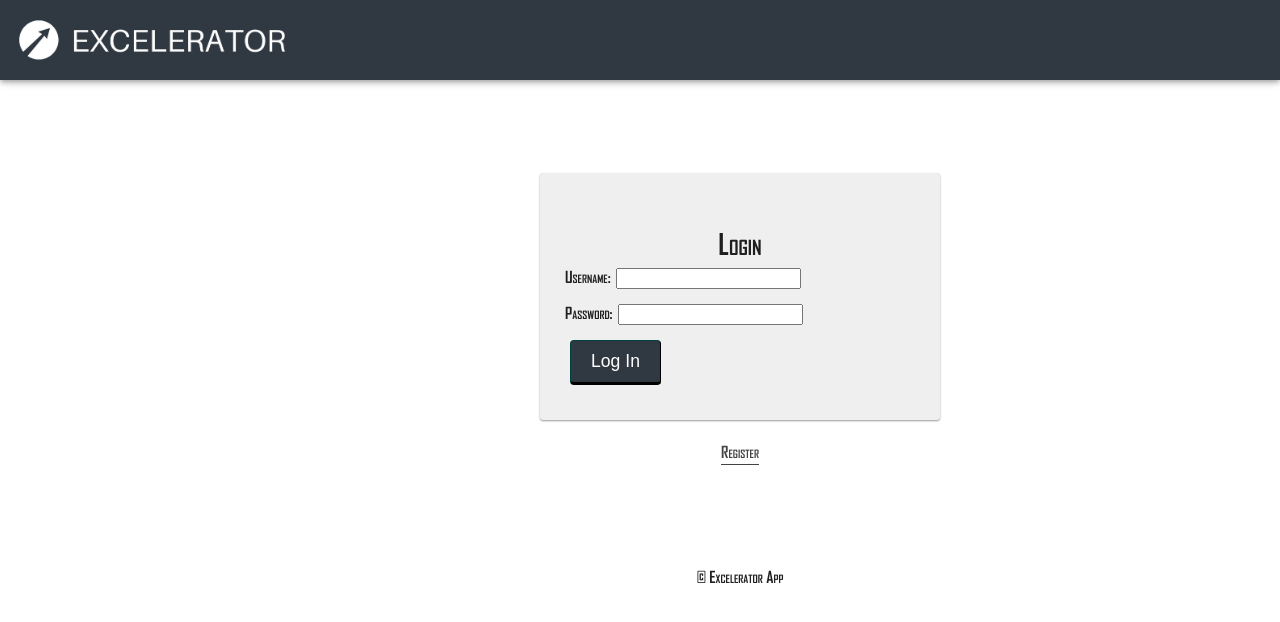
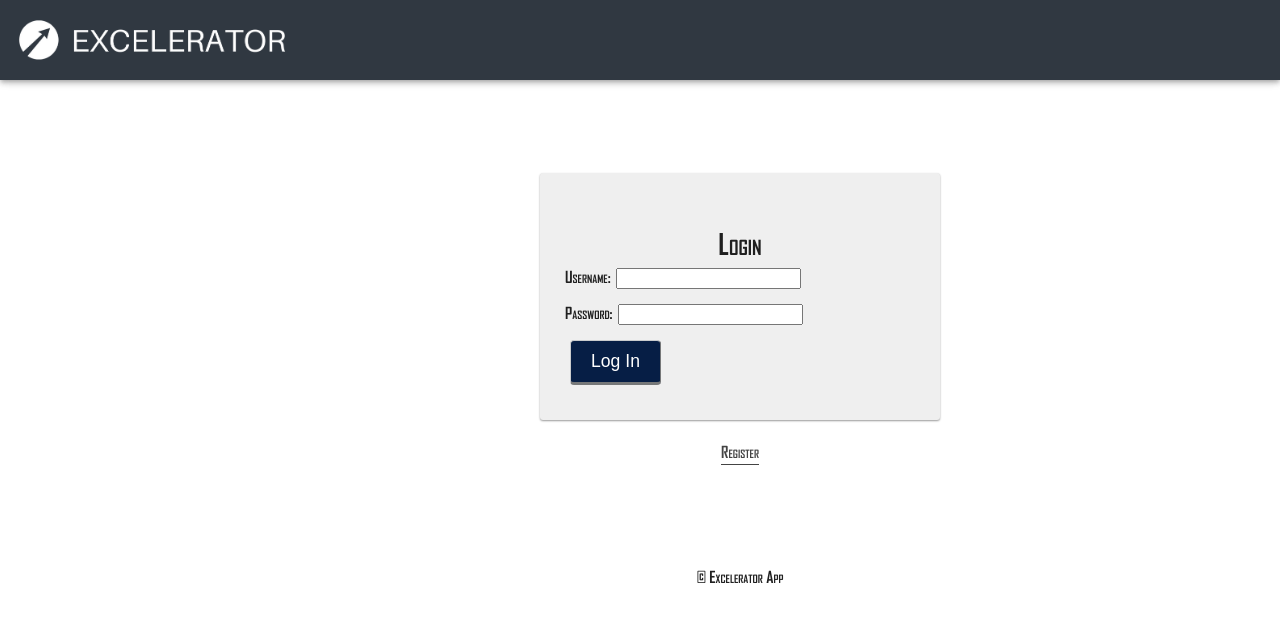
Before and after one commit to excelerator6/Excelerate-App, a React (Create React App) app: page /#/user in a window 1280 px wide. Shown: the top 622 px of the page. Built offline with nearby package versions, Linux system fonts and the light colour scheme; no server answers.

Commit message:
fixed small color bugs, including the logout button

```diff
--- a/src/components/App/App.css
+++ b/src/components/App/App.css
@@ -32,10 +32,10 @@ Button
 .btn {
   display: inline-block;
   padding: 10px 20px;
-  border-color: #014041;
+  border-color: #c9cbcd;
   border-width: 1px 1px 3px;
   border-radius: 4px;
-  background-color: #303841;
+  background-color: #061e45;
   color: white;
   font-size: 1.1rem;
   outline: 0;
@@ -58,8 +58,9 @@ Button
 }
 
 .btn:hover {
-  background-color: #90ee90;
+  background-color: #c3e3eb;
   text-decoration: none;
+  color: black;
 }
 
 /* This line makes the "Register" and "Login" buttons look like links */
--- a/src/components/FloatingActionButton/FloatingActionButton.jsx
+++ b/src/components/FloatingActionButton/FloatingActionButton.jsx
@@ -116,6 +116,7 @@ export default function FloatingActionButton() {
               // color="primary"
               aria-label="add"
               sx={{
+                fontSize:'1.3em',
                 position: "fixed",
                 bottom: 16,
                 right: 16,
--- a/src/index.js
+++ b/src/index.js
@@ -34,6 +34,7 @@ const exceleratorTheme = createTheme({
     // divider: 'rgba(255,255,255,0.12)',
   },
   typography: {
+    fontSize: '2rem',
     fontFamily: ["AgencyFB"],
     h2:{
       letterSpacing: '10px'
```
